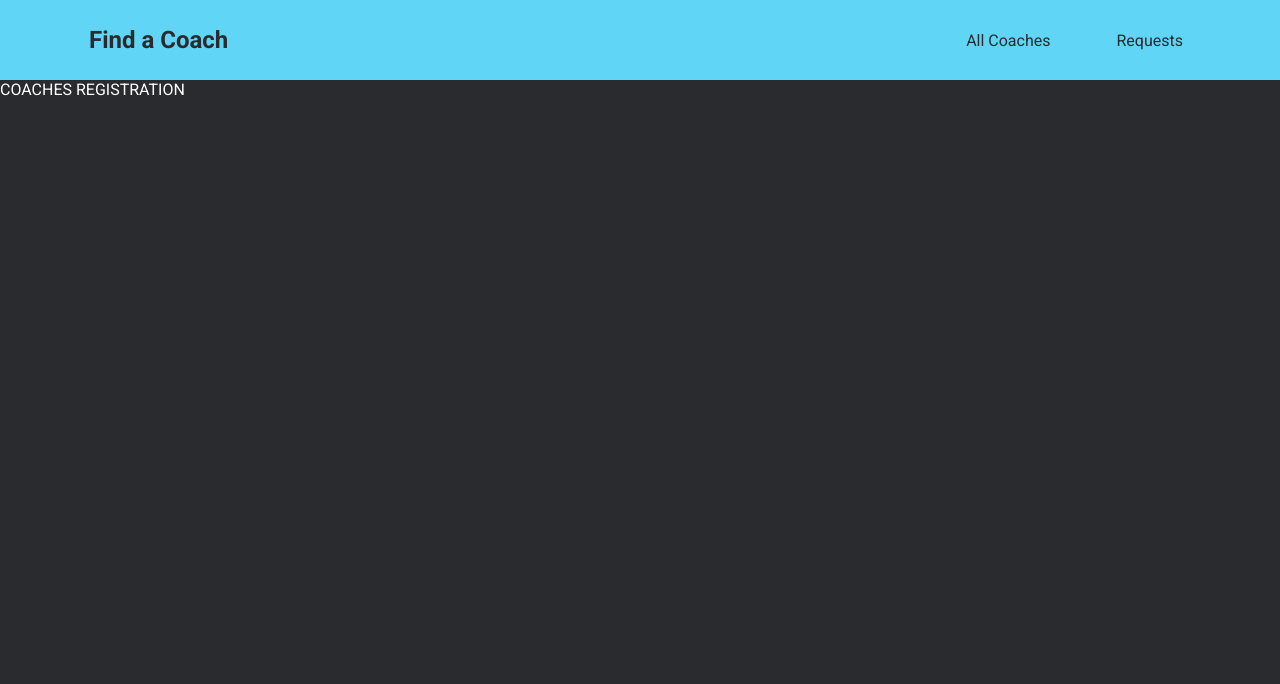
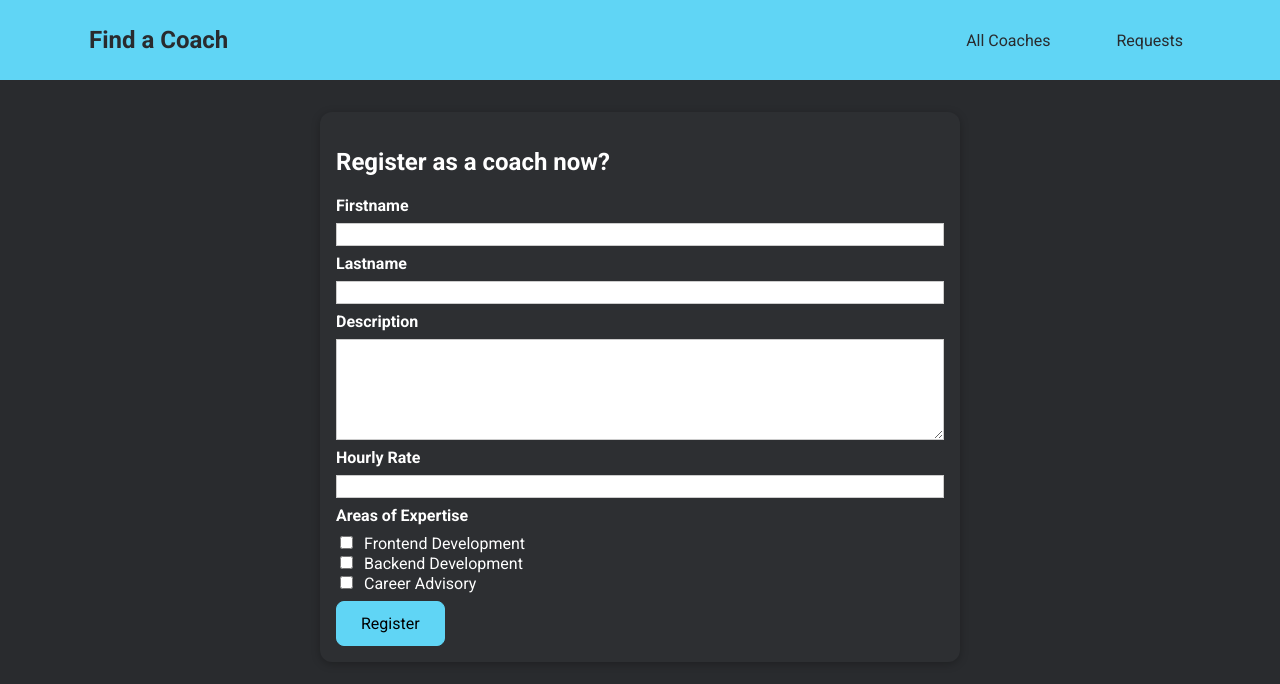
Before and after one commit to wlowrimore/vue_coach_finder, a Vue app: page /register in a window 1280 px wide. Shown: the top 684 px of the page. Built offline with nearby package versions, Linux system fonts and the light colour scheme.

Commit message:
adds CoachForm with styling and most functionality.

```diff
--- /dev/null
+++ b/src/components/coaches/CoachForm.vue
@@ -0,0 +1,121 @@
+<template>
+  <form @submit.prevent="submitForm">
+    <div class="form-control">
+      <label for="firstname">Firstname</label>
+      <input type="text" id="firstname" v-model.trim="firstName" />
+    </div>
+    <div class="form-control">
+      <label for="lastname">Lastname</label>
+      <input type="text" id="lastname" v-model.trim="lastName" />
+    </div>
+    <div class="form-control">
+      <label for="description">Description</label>
+      <textarea id="description" rows="5" v-model.trim="description"></textarea>
+    </div>
+    <div class="form-control">
+      <label for="rate">Hourly Rate</label>
+      <input type="number" id="rate" v-model.number="rate" />
+    </div>
+    <div class="form-control">
+      <h3>Areas of Expertise</h3>
+      <div>
+        <input type="checkbox" id="frontend" value="frontend" v-model="areas" />
+        <label for="frontend">Frontend Development</label>
+      </div>
+      <div>
+        <input type="checkbox" id="backend" value="backend" v-model="areas" />
+        <label for="backend">Backend Development</label>
+      </div>
+      <div>
+        <input type="checkbox" id="career" value="career" v-model="areas" />
+        <label for="career">Career Advisory</label>
+      </div>
+    </div>
+    <base-button>Register</base-button>
+  </form>
+</template>
+
+<script>
+export default {
+  data () {
+    return {
+      firstName: '',
+      lastName: '',
+      description: '',
+      rate: null,
+      areas: []
+    }
+  },
+  methods: {
+    submitForm () {
+      const formData = {
+        first: this.firstName,
+        last: this.lastName,
+        desc: this.description,
+        rate: this.rate,
+        areas: this.areas
+      }
+      console.log(formData)
+    }
+  }
+}
+</script>
+
+<style scoped>
+.form-control {
+  margin: 0.5rem 0;
+}
+
+label {
+  color: #fff;
+  font-weight: bold;
+  display: block;
+  margin-bottom: 0.5rem;
+}
+
+input[type='checkbox'] + label {
+  font-weight: normal;
+  display: inline;
+  margin: 0 0 0 0.5rem;
+}
+
+input,
+textarea {
+  display: block;
+  width: 100%;
+  border: 1px solid #ccc;
+  font: inherit;
+}
+
+input:focus,
+textarea:focus {
+  background-color: #f0e6fd;
+  outline: none;
+  border-color: #3d008d;
+}
+
+input[type='checkbox'] {
+  display: inline;
+  width: auto;
+  border: none;
+}
+
+input[type='checkbox']:focus {
+  outline: #60d5f5 solid 1px;
+}
+
+h3 {
+  color: #fff;
+  margin: 0.5rem 0;
+  font-size: 1rem;
+}
+
+.invalid label {
+  color: red;
+}
+
+.invalid input,
+.invalid textarea {
+  border: 1px solid red;
+}
+</style>
--- a/src/components/ui/BaseButton.vue
+++ b/src/components/ui/BaseButton.vue
@@ -39,7 +39,7 @@
   border: 1px solid #60d5f5;
   color: #000;
   cursor: pointer;
-  border-radius: 30px;
+  border-radius: 8px;
   margin-right: 0.5rem;
   display: inline-block;
 }
--- a/src/pages/coaches/CoachRegistration.vue
+++ b/src/pages/coaches/CoachRegistration.vue
@@ -1,3 +1,24 @@
 <template>
-  <section style="color: white">COACHES REGISTRATION</section>
+  <section>
+    <base-card>
+      <h2>Register as a coach now?</h2>
+      <CoachForm />
+    </base-card>
+  </section>
 </template>
+
+<script>
+import CoachForm from '../../components/coaches/CoachForm.vue'
+
+export default {
+  components: {
+    CoachForm
+  }
+}
+</script>
+
+<style scoped>
+h2 {
+  color: #fff;
+}
+</style>
```
